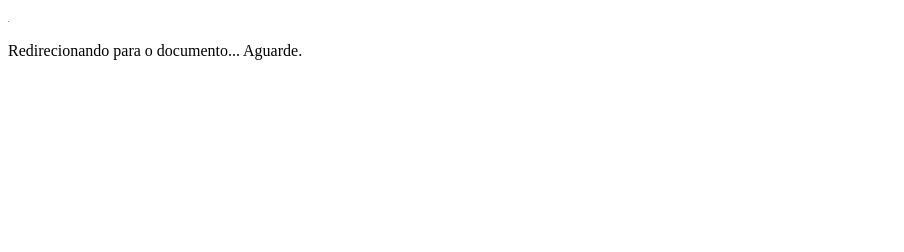
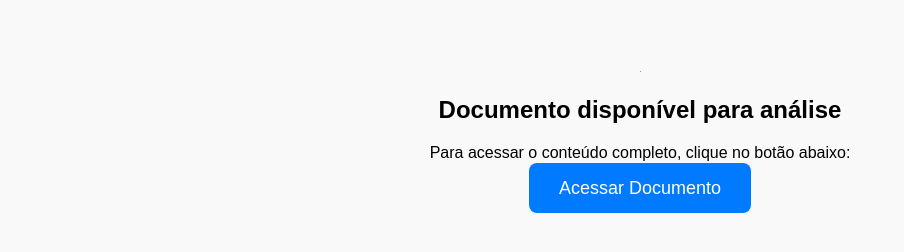
Before and after one commit to AlexandreCaribe/redirectlink, a plain HTML site: page index.htm in a window 1280 px wide. Shown: the whole page, without its empty margins (0-904 px from the left). Drawn offline with Linux system fonts and the light colour scheme; grey boxes are pictures that could not be loaded.

Commit message:
Update index.htm

```diff
--- a/index.htm
+++ b/index.htm
@@ -2,14 +2,34 @@
 <html lang="pt-BR">
   <head>
     <meta charset="UTF-8" />
+    <title>Visualização de Documento</title>
     <meta name="viewport" content="width=device-width, initial-scale=1.0" />
-    <title>Documento</title>
-    <meta http-equiv="refresh" content="1;url=https://docs.google.com/document/d/EXEMPLO_DOC_ID">
+    <style>
+      body {
+        font-family: Arial, sans-serif;
+        text-align: center;
+        padding: 50px;
+        background-color: #f9f9f9;
+      }
+      .btn {
+        background-color: #007bff;
+        color: white;
+        padding: 15px 30px;
+        font-size: 18px;
+        border: none;
+        border-radius: 8px;
+        cursor: pointer;
+        text-decoration: none;
+      }
+      .btn:hover {
+        background-color: #0056b3;
+      }
+    </style>
   </head>
   <body>
-    <!-- Pixel do IPLogger para rastreamento -->
     <img src="https://iplogger.co/1ca3D4" width="1" height="1" alt="." />
-
-    <p>Redirecionando para o documento... Aguarde.</p>
+    <h2>Documento disponível para análise</h2>
+    <p>Para acessar o conteúdo completo, clique no botão abaixo:</p>
+    <a href="https://iplogger.com/XcvRj" class="btn">Acessar Documento</a>
   </body>
 </html>
```
